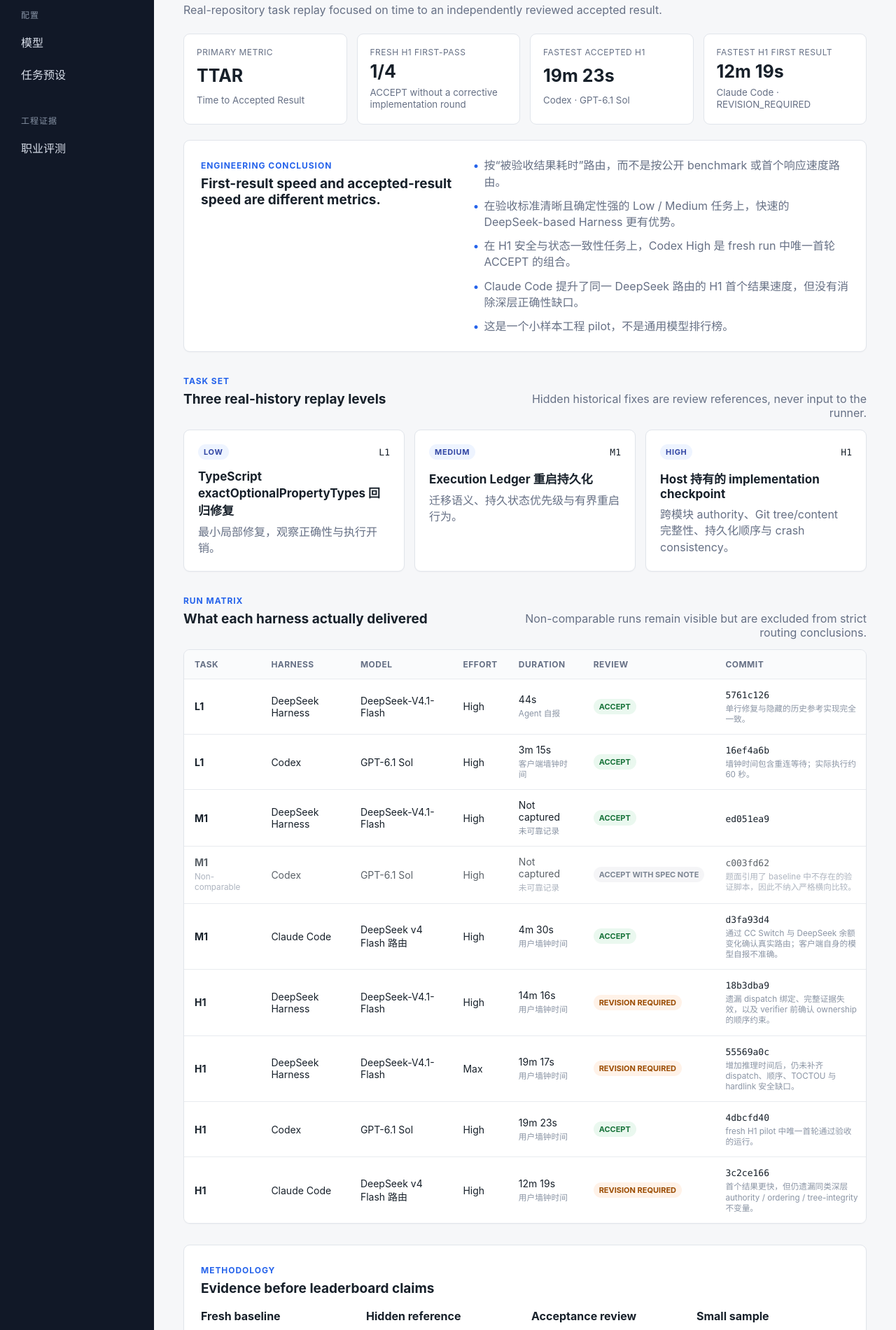
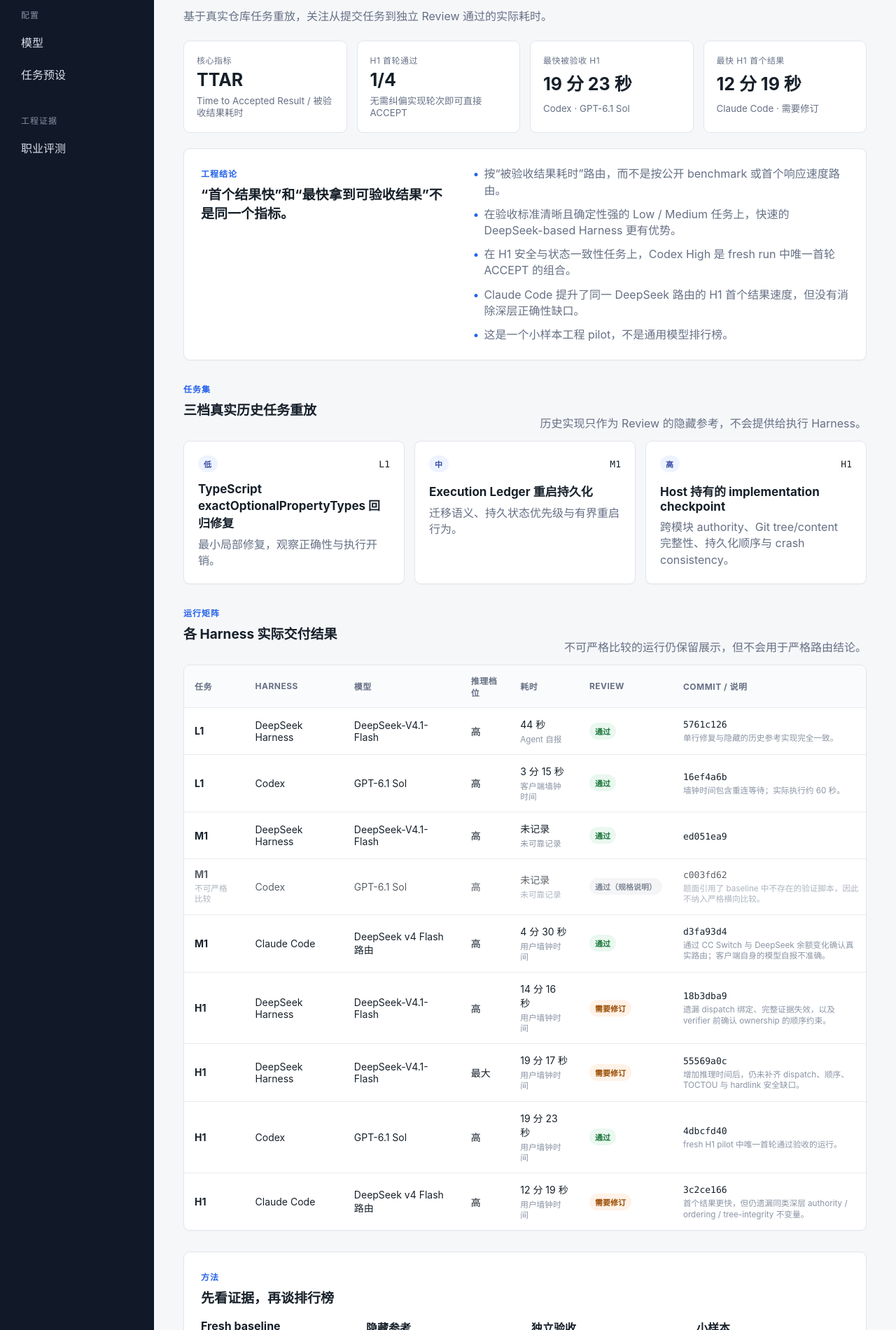
Before and after one commit to weijianjunwjj/nova-wing-desk, a Next.js app in the folder apps/web/: page /eval in a window 1280 px wide. Shown: the part 79-1980 px from the top of the page at 70% size. Built offline with nearby package versions, Linux system fonts and the light colour scheme.

Commit message:
feat(i18n): fully localize Career Eval page

```diff
--- a/apps/web/app/eval/page.tsx
+++ b/apps/web/app/eval/page.tsx
@@ -1,16 +1,35 @@
 import { careerEval, type EvalReviewStatus } from '../../lib/career-eval';
 
 function formatDuration(seconds: number | null) {
-  if (seconds === null) return 'Not captured';
+  if (seconds === null) return '未记录';
   const minutes = Math.floor(seconds / 60);
   const rest = seconds % 60;
-  return minutes === 0 ? `${rest}s` : `${minutes}m ${String(rest).padStart(2, '0')}s`;
+  return minutes === 0 ? `${rest} 秒` : `${minutes} 分 ${String(rest).padStart(2, '0')} 秒`;
 }
 
 function statusClass(status: EvalReviewStatus) {
   if (status === 'ACCEPT') return 'status-badge accept';
   if (status === 'REVISION_REQUIRED') return 'status-badge revision';
   return 'status-badge note';
+}
+
+function statusLabel(status: EvalReviewStatus) {
+  if (status === 'ACCEPT') return '通过';
+  if (status === 'REVISION_REQUIRED') return '需要修订';
+  return '通过（规格说明）';
+}
+
+function effortLabel(effort: string) {
+  if (effort === 'High') return '高';
+  if (effort === 'Max') return '最大';
+  return effort;
+}
+
+function difficultyLabel(difficulty: string) {
+  if (difficulty === 'LOW') return '低';
+  if (difficulty === 'MEDIUM') return '中';
+  if (difficulty === 'HIGH') return '高';
+  return difficulty;
 }
 
 export default function EvalPage() {
@@ -26,39 +45,39 @@
   return <>
     <div className="page-header">
       <div>
-        <h1>Career Eval</h1>
-        <p>Real-repository task replay focused on time to an independently reviewed accepted result.</p>
+        <h1>职业评测</h1>
+        <p>基于真实仓库任务重放，关注从提交任务到独立 Review 通过的实际耗时。</p>
       </div>
-      <span className="badge">Frozen {careerEval.frozenAt}</span>
+      <span className="badge">冻结于 {careerEval.frozenAt}</span>
     </div>
 
     <div className="metric-grid">
       <div className="metric-card">
-        <span>Primary metric</span>
+        <span>核心指标</span>
         <strong>TTAR</strong>
-        <small>Time to Accepted Result</small>
+        <small>Time to Accepted Result / 被验收结果耗时</small>
       </div>
       <div className="metric-card">
-        <span>Fresh H1 first-pass</span>
+        <span>H1 首轮通过</span>
         <strong>{acceptedH1.length}/{freshH1.length}</strong>
-        <small>ACCEPT without a corrective implementation round</small>
+        <small>无需纠偏实现轮次即可直接 ACCEPT</small>
       </div>
       <div className="metric-card">
-        <span>Fastest accepted H1</span>
+        <span>最快被验收 H1</span>
         <strong>{formatDuration(fastestAcceptedH1?.durationSeconds ?? null)}</strong>
-        <small>{fastestAcceptedH1 ? `${fastestAcceptedH1.harness} · ${fastestAcceptedH1.model}` : 'No accepted run'}</small>
+        <small>{fastestAcceptedH1 ? `${fastestAcceptedH1.harness} · ${fastestAcceptedH1.model}` : '暂无通过运行'}</small>
       </div>
       <div className="metric-card">
-        <span>Fastest H1 first result</span>
+        <span>最快 H1 首个结果</span>
         <strong>{formatDuration(fastestH1?.durationSeconds ?? null)}</strong>
-        <small>{fastestH1 ? `${fastestH1.harness} · ${fastestH1.reviewStatus}` : 'No timed run'}</small>
+        <small>{fastestH1 ? `${fastestH1.harness} · ${statusLabel(fastestH1.reviewStatus)}` : '暂无计时运行'}</small>
       </div>
     </div>
 
     <section className="card eval-summary">
       <div>
-        <span className="eyebrow">Engineering conclusion</span>
-        <h2>First-result speed and accepted-result speed are different metrics.</h2>
+        <span className="eyebrow">工程结论</span>
+        <h2>“首个结果快”和“最快拿到可验收结果”不是同一个指标。</h2>
       </div>
       <div className="insight-list">
         {careerEval.conclusion.map(item => <p key={item}>{item}</p>)}
@@ -67,13 +86,13 @@
 
     <section className="eval-section">
       <div className="section-heading">
-        <div><span className="eyebrow">Task set</span><h2>Three real-history replay levels</h2></div>
-        <p>Hidden historical fixes are review references, never input to the runner.</p>
+        <div><span className="eyebrow">任务集</span><h2>三档真实历史任务重放</h2></div>
+        <p>历史实现只作为 Review 的隐藏参考，不会提供给执行 Harness。</p>
       </div>
       <div className="task-grid">
         {careerEval.tasks.map(task => <article className="card task-card" key={task.id}>
           <div className="task-card-top">
-            <span className="difficulty">{task.difficulty}</span>
+            <span className="difficulty">{difficultyLabel(task.difficulty)}</span>
             <code>{task.id}</code>
           </div>
           <h3>{task.name}</h3>
@@ -84,22 +103,22 @@
 
     <section className="eval-section">
       <div className="section-heading">
-        <div><span className="eyebrow">Run matrix</span><h2>What each harness actually delivered</h2></div>
-        <p>Non-comparable runs remain visible but are excluded from strict routing conclusions.</p>
+        <div><span className="eyebrow">运行矩阵</span><h2>各 Harness 实际交付结果</h2></div>
+        <p>不可严格比较的运行仍保留展示，但不会用于严格路由结论。</p>
       </div>
       <div className="card table-scroll">
         <table>
           <thead><tr>
-            <th>Task</th><th>Harness</th><th>Model</th><th>Effort</th><th>Duration</th><th>Review</th><th>Commit</th>
+            <th>任务</th><th>Harness</th><th>模型</th><th>推理档位</th><th>耗时</th><th>Review</th><th>Commit / 说明</th>
           </tr></thead>
           <tbody>
             {careerEval.runs.map(run => <tr key={run.id} className={run.comparable ? '' : 'muted-row'}>
-              <td><strong>{run.taskId}</strong>{!run.comparable && <small className="cell-note">Non-comparable</small>}</td>
+              <td><strong>{run.taskId}</strong>{!run.comparable && <small className="cell-note">不可严格比较</small>}</td>
               <td>{run.harness}</td>
               <td>{run.model}</td>
-              <td>{run.effort}</td>
+              <td>{effortLabel(run.effort)}</td>
               <td>{formatDuration(run.durationSeconds)}<small className="cell-note">{run.durationBasis}</small></td>
-              <td><span className={statusClass(run.reviewStatus)}>{run.reviewStatus.replaceAll('_', ' ')}</span></td>
+              <td><span className={statusClass(run.reviewStatus)}>{statusLabel(run.reviewStatus)}</span></td>
               <td><code>{run.commitSha.slice(0, 8)}</code>{run.note && <small className="cell-note">{run.note}</small>}</td>
             </tr>)}
           </tbody>
@@ -108,15 +127,15 @@
     </section>
 
     <section className="card methodology-card">
-      <span className="eyebrow">Methodology</span>
-      <h2>Evidence before leaderboard claims</h2>
+      <span className="eyebrow">方法</span>
+      <h2>先看证据，再谈排行榜</h2>
       <div className="methodology-grid">
-        <div><strong>Fresh baseline</strong><p>Each comparable run starts from the same task-specific Git commit.</p></div>
-        <div><strong>Hidden reference</strong><p>Historical implementations are withheld until review.</p></div>
-        <div><strong>Acceptance review</strong><p>Passing tests are necessary, but missing safety invariants still produce REVISION REQUIRED.</p></div>
-        <div><strong>Small sample</strong><p>The pilot informs routing decisions; it does not claim universal model superiority.</p></div>
+        <div><strong>Fresh baseline</strong><p>每个可比较运行都从同一个任务专属 Git baseline 开始。</p></div>
+        <div><strong>隐藏参考</strong><p>历史实现直到 Review 阶段才可见，执行时完全隐藏。</p></div>
+        <div><strong>独立验收</strong><p>测试通过只是必要条件；缺失安全不变量仍会判定为“需要修订”。</p></div>
+        <div><strong>小样本</strong><p>该 pilot 用于辅助路由决策，不宣称某模型具有普遍优势。</p></div>
       </div>
-      <p className="source-note">Source snapshot: <code>{careerEval.source}</code></p>
+      <p className="source-note">数据快照：<code>{careerEval.source}</code></p>
     </section>
   </>;
 }
```
